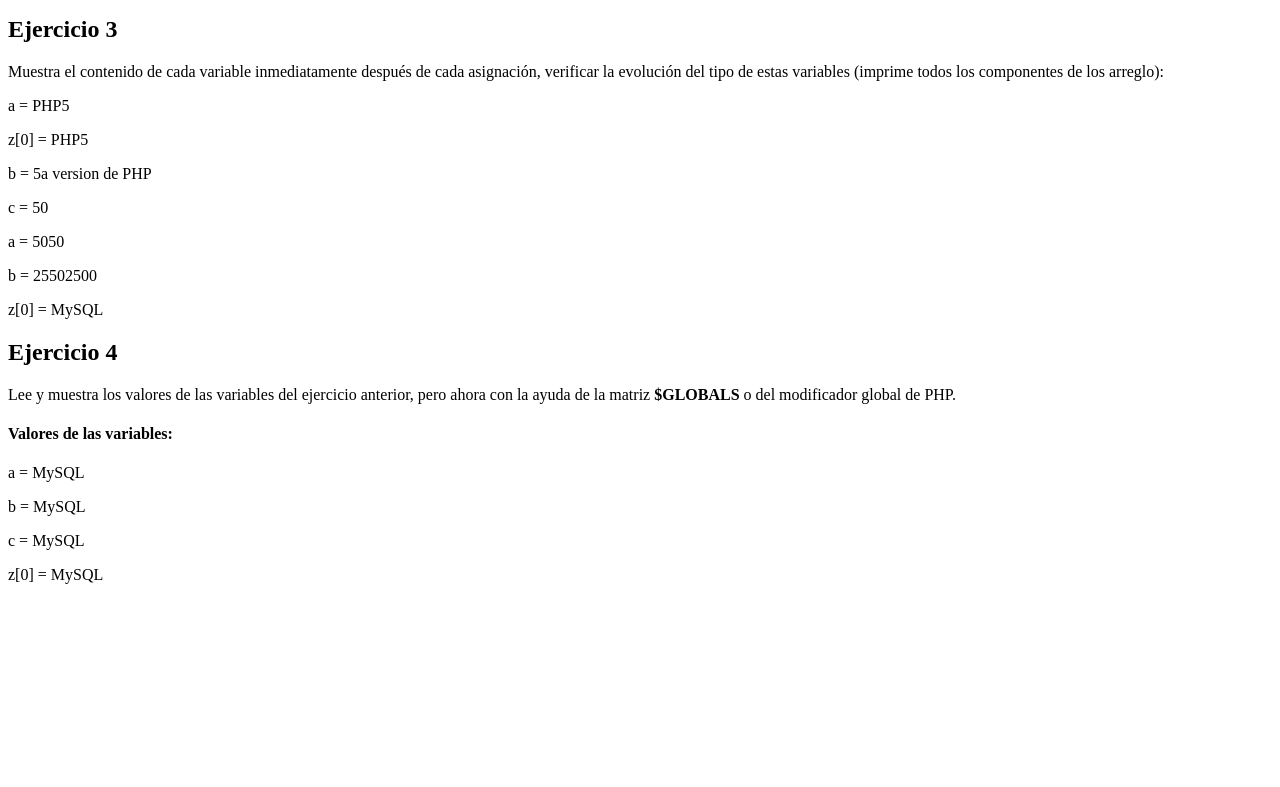
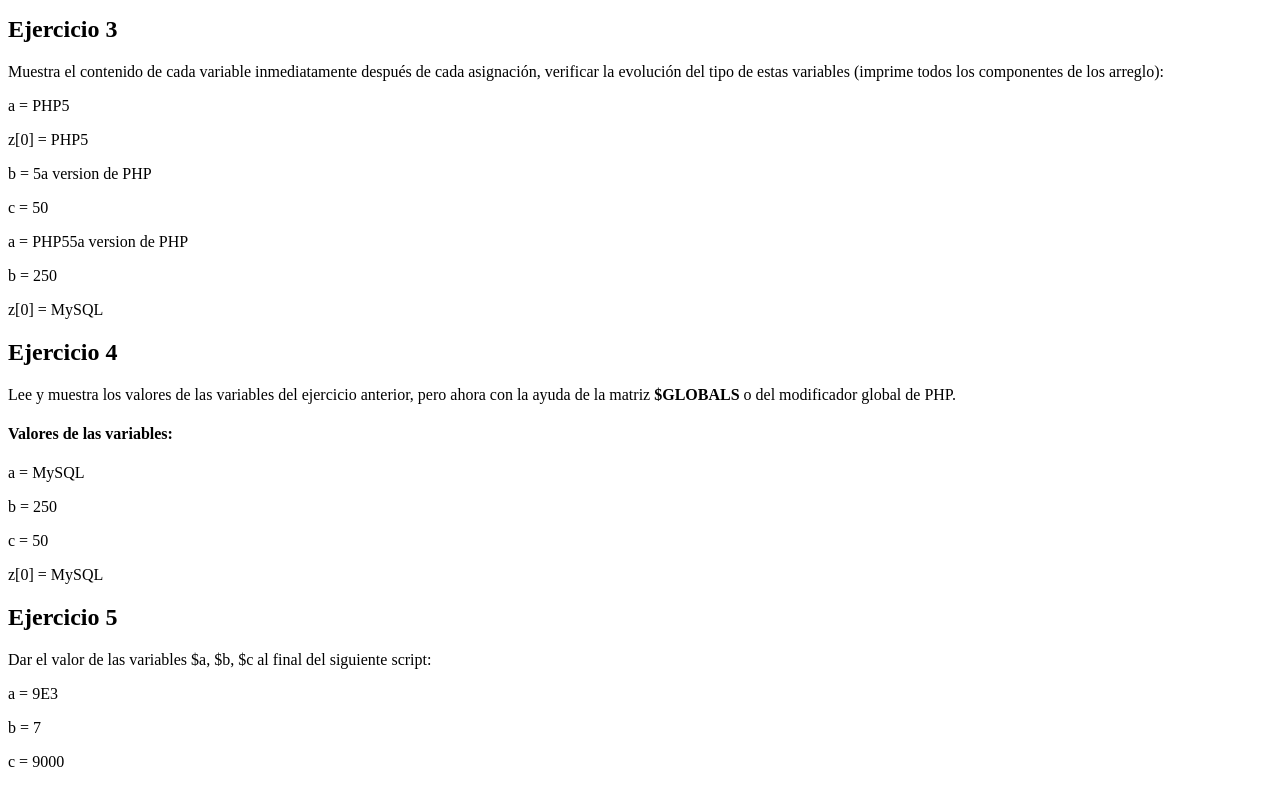
Before and after one commit to GangSonic/tec_web, a PHP site: page / in a window 1280 px wide. Shown: the part 756-1543 px from the top of the page. Before the commit the page ends 1340 px from the top, so only its background shows below. Run offline with PHP 8.4, Linux system fonts and the light colour scheme.

Commit message:
Ejercicio 5

```diff
--- a/practicas/p04/index.php
+++ b/practicas/p04/index.php
@@ -46,6 +46,7 @@
         echo "<li>c = $c</li>";
         echo "</ul>";
 
+
     ?>
 
     <p> b. Agrega al código actual las siguientes asignaciones: </p>
@@ -62,6 +63,11 @@
         echo "<li>b = $b</li>";
         echo "<li>c = $c</li>";
         echo "</ul>";
+
+        unset($a);
+        unset($b);
+        unset($c);
+
     ?>
 <p> d. Describe en y muestra en la página obtenida qué ocurrió en el segundo bloque de
 asignaciones </p>
@@ -82,7 +88,7 @@
     echo "<p>c = $c</p>";
     $a .= $b;
     echo "<p>a = $a</p>";
-    $b *= $c;
+    $b= (int)$b * $c;
     echo "<p>b = $b</p>";
     $z[0] = "MySQL";
     echo "<p>z[0] = {$z[0]}</p>";
@@ -101,5 +107,26 @@
     echo "<p>z[0] = {$GLOBALS['z'][0]}</p>";
 ?>
 
+<h2> Ejercicio 5 </h2>
+<p> Dar el valor de las variables $a, $b, $c al final del siguiente script: </p>
+ <?php
+    $a = "7 personas";
+    $b = (integer) $a;
+    $a = "9E3";
+    $c = (double) $a;
+
+    echo "<p>a = $a</p>";
+    echo "<p>b = $b</p>";
+    echo "<p>c = $c</p>";
+
+    unset($a);
+    unset($b);
+    unset($c);
+?>
+
+
+
+
+
 </body>
 </html>
```
